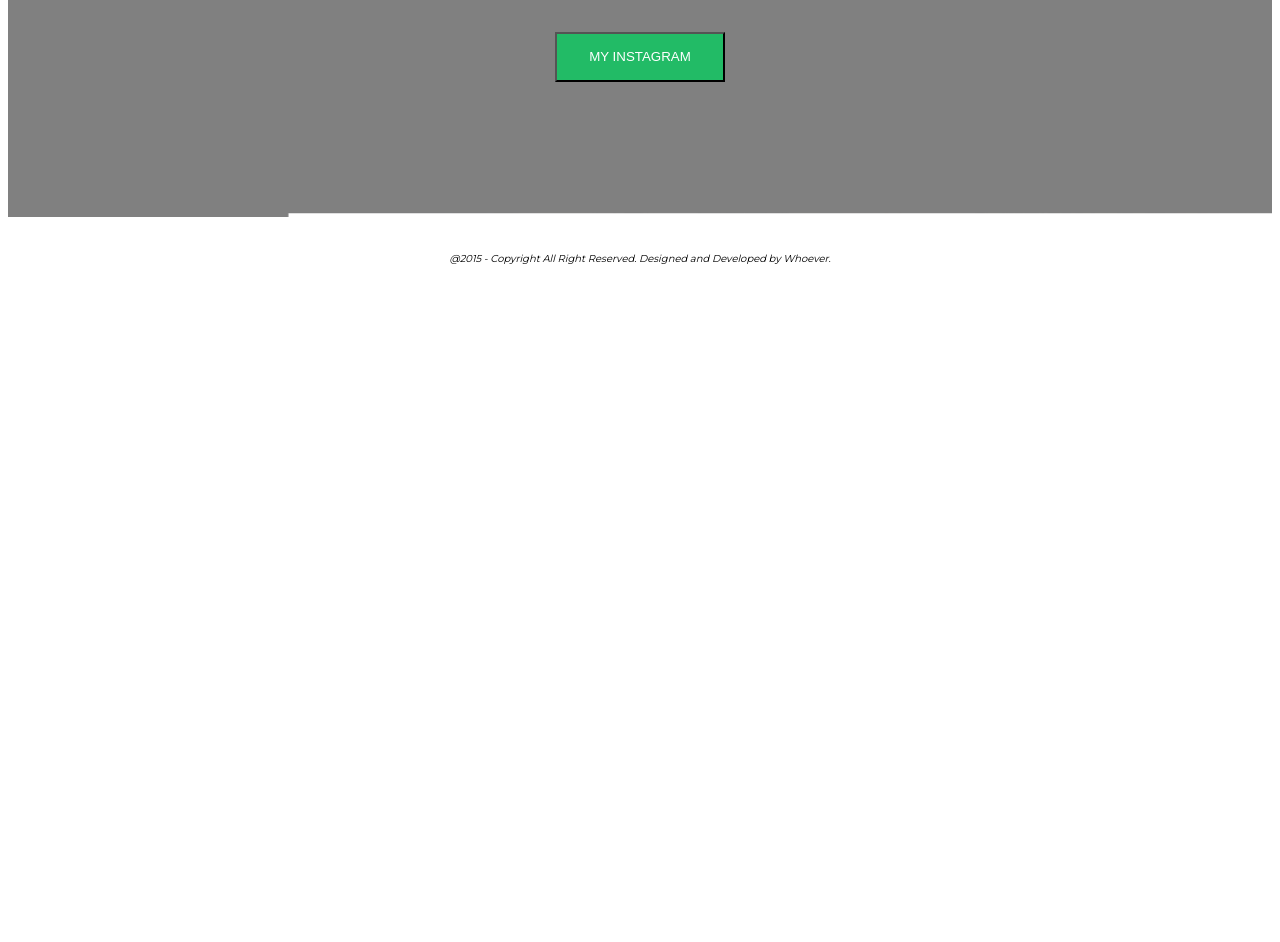
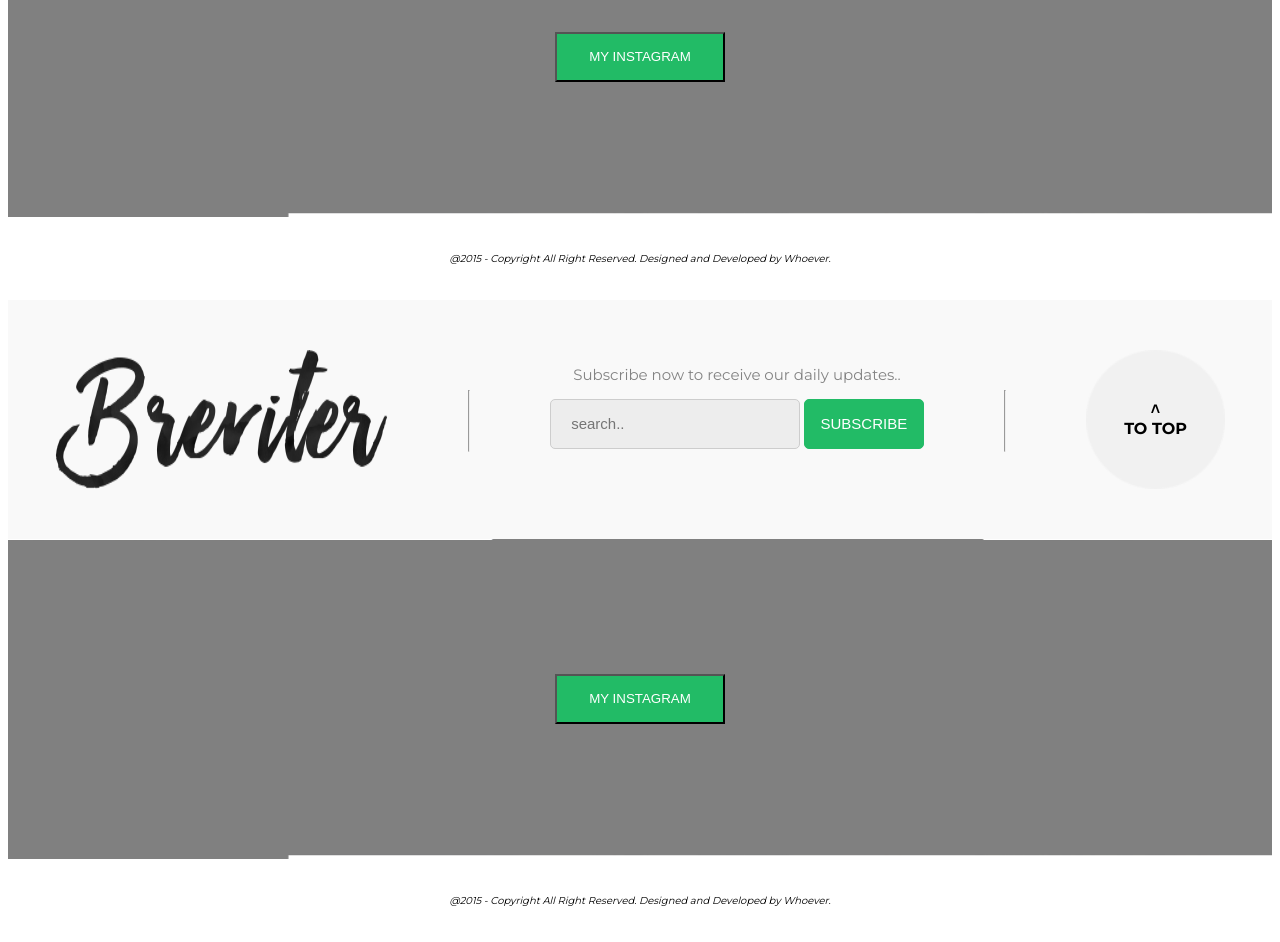
Before and after one commit to duxa007/grid-dz, a plain HTML site: page index.html in a window 1280 px wide. Shown: the part 5469-6411 px from the top of the page. Before the commit the page ends 5769 px from the top, so only its background shows below. Drawn offline with Linux system fonts and the light colour scheme.

Commit message:
added the footer again

```diff
--- a/index.html
+++ b/index.html
@@ -284,5 +284,28 @@
     <div class="footer__bottom">
         <p class="footer__bottom__text">@2015 - Copyright All Right Reserved. Designed and Developed by Whoever.</p>
     </div>
+    <div class="footer">
+        <div class="footer__container">
+            <img src="img/logo-f.png">
+            <hr class="footer__container__line">
+            <div class="footer__container__sub">
+                <p class="footer__container__text">Subscribe now to receive our daily updates..</p>
+                <form class="form-search">
+                    <input class="form-search__text" type="text" name="search" value="" placeholder="search.." >
+                    <input class="form-search__subs" type="submit" value="subscribe">
+                </form>
+            </div>
+            <hr class="footer__container__line footer__container__line__none">
+            <div class="to-top">
+                <a href="##" class="to-top__link">&#708 <br> to top</a>
+            </div>
+        </div>
+    </div>
+    <div class="footer__insta">
+        <button class="footer__insta__link">my instagram</button>
+    </div>
+    <div class="footer__bottom">
+        <p class="footer__bottom__text">@2015 - Copyright All Right Reserved. Designed and Developed by Whoever.</p>
+    </div>
 </body>
 </html>
```
